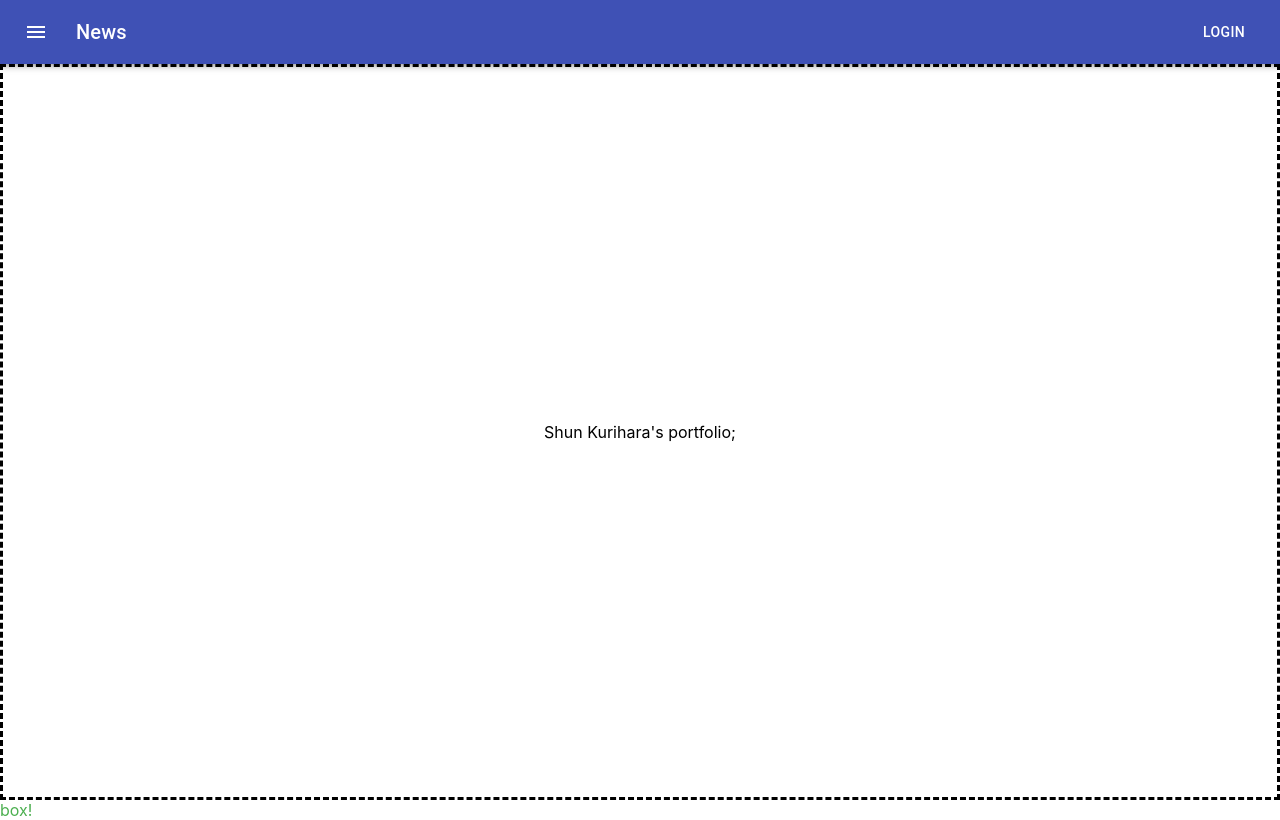
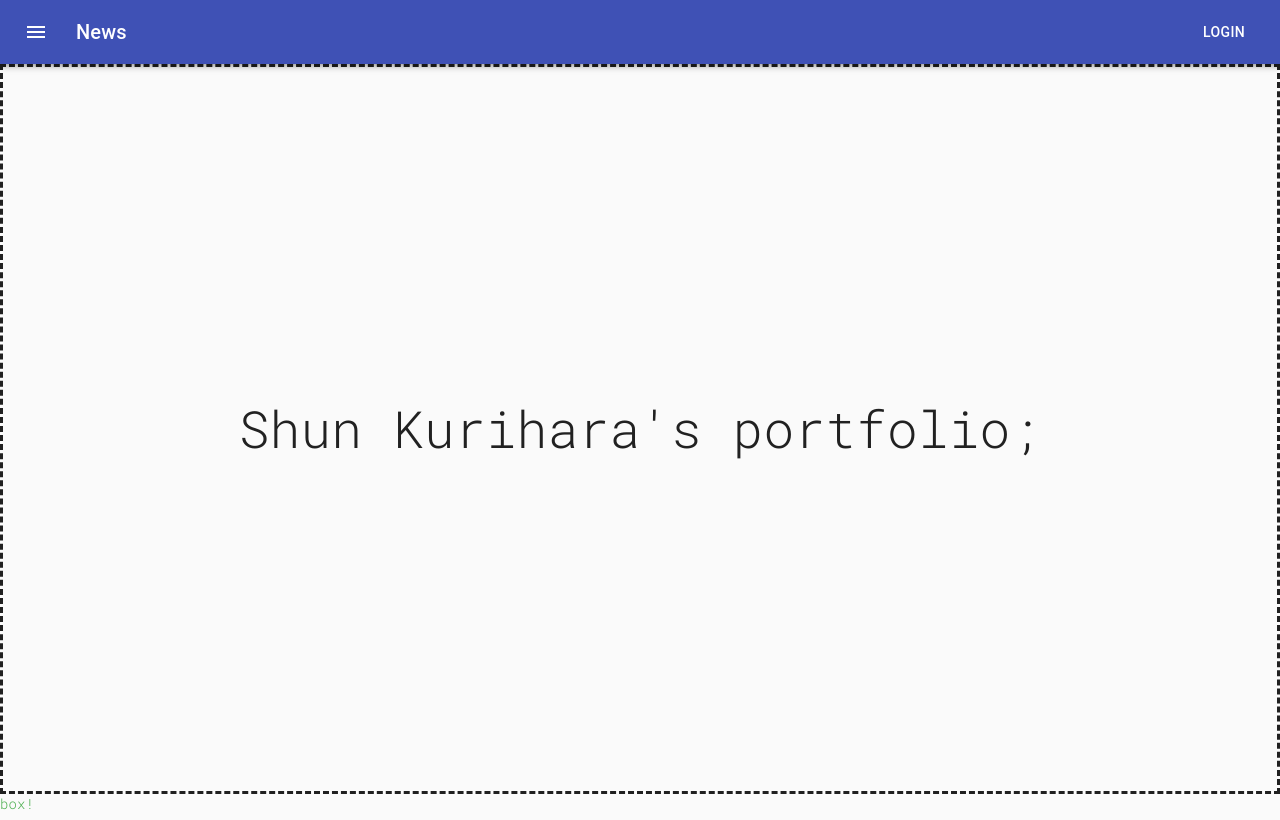
Before and after one commit to kuri-Maron/portfolio, a React (Create React App) app: page / in a window 1280 px wide. Built offline with nearby package versions, Linux system fonts and the light colour scheme.

Commit message:
add:　ドラフト完成。アニメーション以外実装。

```diff
--- a/src/App.css
+++ b/src/App.css
@@ -1,4 +1,10 @@
-.App {
+@import url("https://fonts.googleapis.com/css2?family=Roboto+Mono:wght@300&display=swap");
+
+.app {
+  font-family: "Roboto Mono", monospace;
+}
+
+/* .App {
   text-align: center;
 }
 
@@ -35,4 +41,4 @@
   to {
     transform: rotate(360deg);
   }
-}
+} */
--- a/src/App.js
+++ b/src/App.js
@@ -1,5 +1,5 @@
 // import logo from "./logo.svg";
-// import './App.css';
+import "./App.css";
 
 import React from "react";
 import { makeStyles } from "@material-ui/core/styles";
@@ -9,10 +9,13 @@ import Button from "@material-ui/core/Button";
 import IconButton from "@material-ui/core/IconButton";
 import MenuIcon from "@material-ui/icons/Menu";
 import Top from "./components/Top";
+import CssBaseline from "@material-ui/core/CssBaseline";
 
 const useStyles = makeStyles((theme) => ({
   root: {
     flexGrow: 1,
+    // fontFamily: "Roboto Mono",
+    fontFamily: "'Roboto Mono', monospace",
   },
   menuButton: {
     marginRight: theme.spacing(2),
@@ -32,6 +35,7 @@ function App() {
 
   return (
     <div className={classes.root}>
+      <CssBaseline />
       {/* TODO: Appbarをコンポーネント抽出する */}
       <AppBar position="static">
         <Toolbar>
--- a/src/components/Top.css
+++ b/src/components/Top.css
@@ -15,6 +15,6 @@
   }
 }
 
-/* p {
-  text-align: center;
-} */
+p {
+  font-size: 4vw;
+}
--- a/src/components/Top.js
+++ b/src/components/Top.js
@@ -5,6 +5,7 @@ import "./Top.css";
 const top = () => {
   return (
     <Box className="top">
+      {/* TODO: バウンディングのアニメーションを実装する */}
       <p>Shun Kurihara's portfolio;</p>
     </Box>
   );
```
